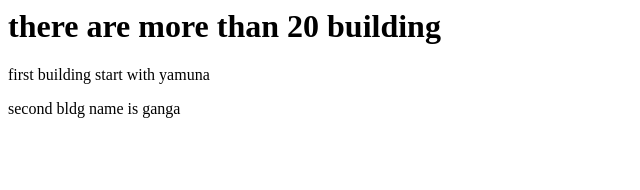
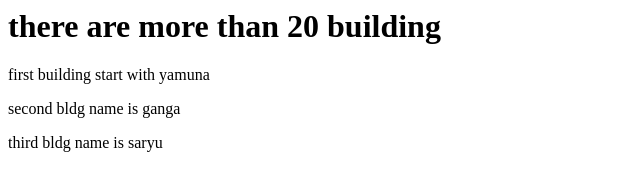
Before and after one commit to suraj21061994/git-jangid, a plain HTML site: page index.html in a window 1280 px wide. Shown: the whole page, without its empty margins (0-640 px from the left). Drawn offline with Linux system fonts and the light colour scheme.

Commit message:
first change in jangid

```diff
--- a/index.html
+++ b/index.html
@@ -3,4 +3,5 @@
 <h1> there are more than 20 building </h1>
 <p> first building start with yamuna </p>
 <p> second bldg name is ganga </p>
+<p> third bldg name is saryu </p>
 </html>
```
